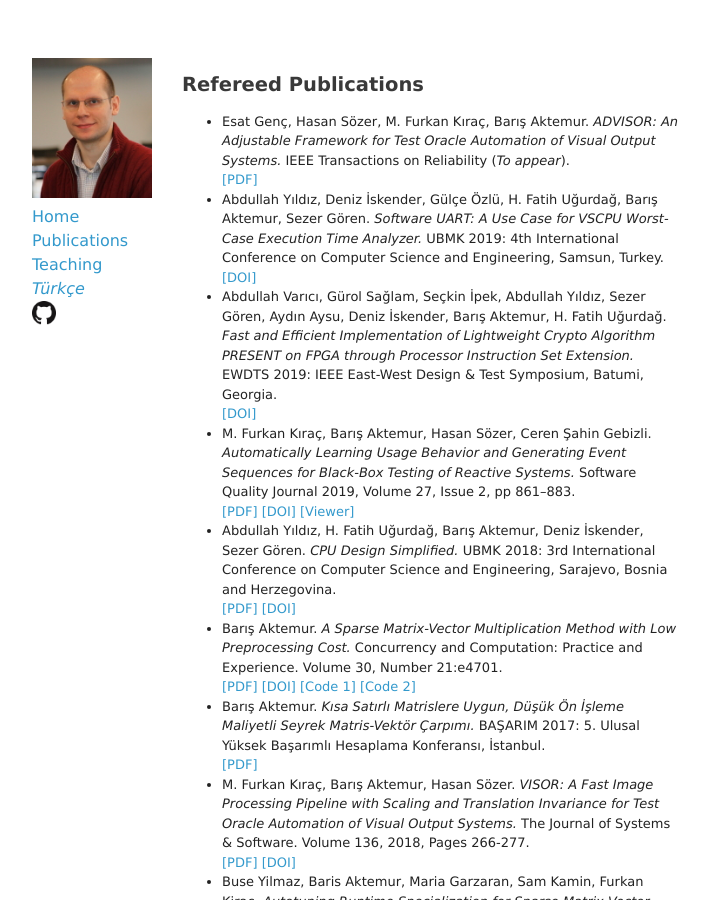
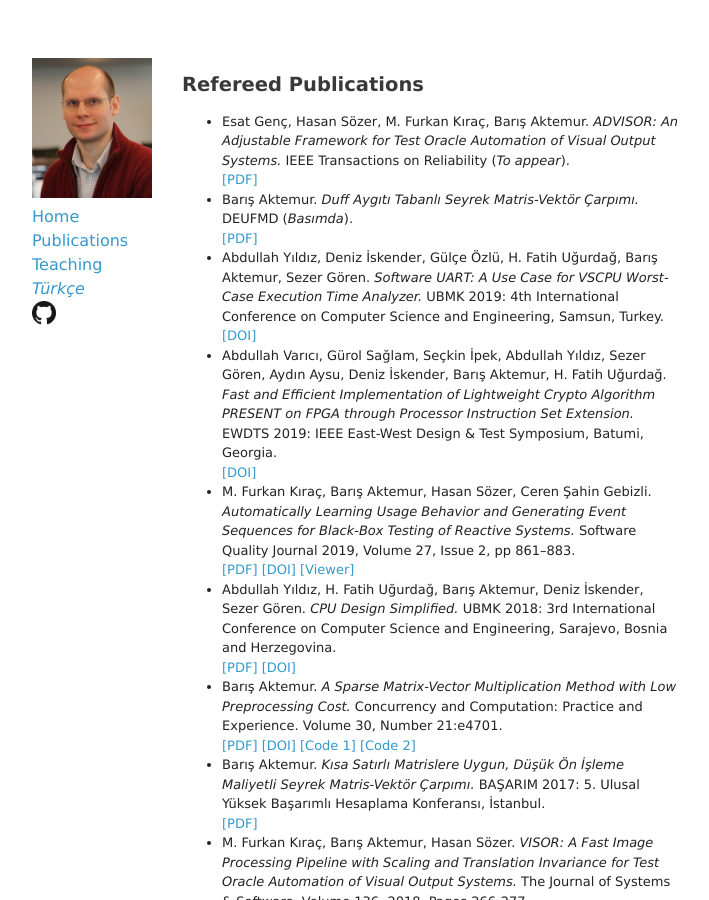
Before and after one commit to aktemur/aktemur.github.io, a Jekyll site: the page built from publications.md, in a window 1280 px wide and 900 px high. Shown: the whole window, without its empty margins (283-992 px from the left). Built offline with Jekyll 4.4.1, drawn with Linux system fonts in a browser that asks for light colours; our own code applies the rules of GitHub Pages for plain Markdown files.

Commit message:
Add the DEUFMD paper

```diff
--- a/publications.md
+++ b/publications.md
@@ -6,6 +6,10 @@ layout: default
 * Esat Genç, Hasan Sözer, M. Furkan Kıraç, Barış Aktemur.
   _ADVISOR: An Adjustable Framework for Test Oracle Automation of Visual Output Systems._ IEEE Transactions on Reliability (_To appear_).
   [[PDF]](data/ieee-trans-reliability-2020.pdf)
+* Barış Aktemur.
+  _Duff Aygıtı Tabanlı Seyrek Matris-Vektör Çarpımı._
+  DEUFMD (_Basımda_).
+  [[PDF]](data/deu-fmd.pdf)
 * Abdullah Yıldız, Deniz İskender, Gülçe Özlü, H. Fatih Uğurdağ, Barış Aktemur, Sezer Gören.
   _Software UART: A Use Case for VSCPU Worst-Case Execution Time Analyzer._
   UBMK 2019: 4th International Conference on Computer Science and Engineering, Samsun, Turkey.
```
Also changed, not shown: 1 other file.
